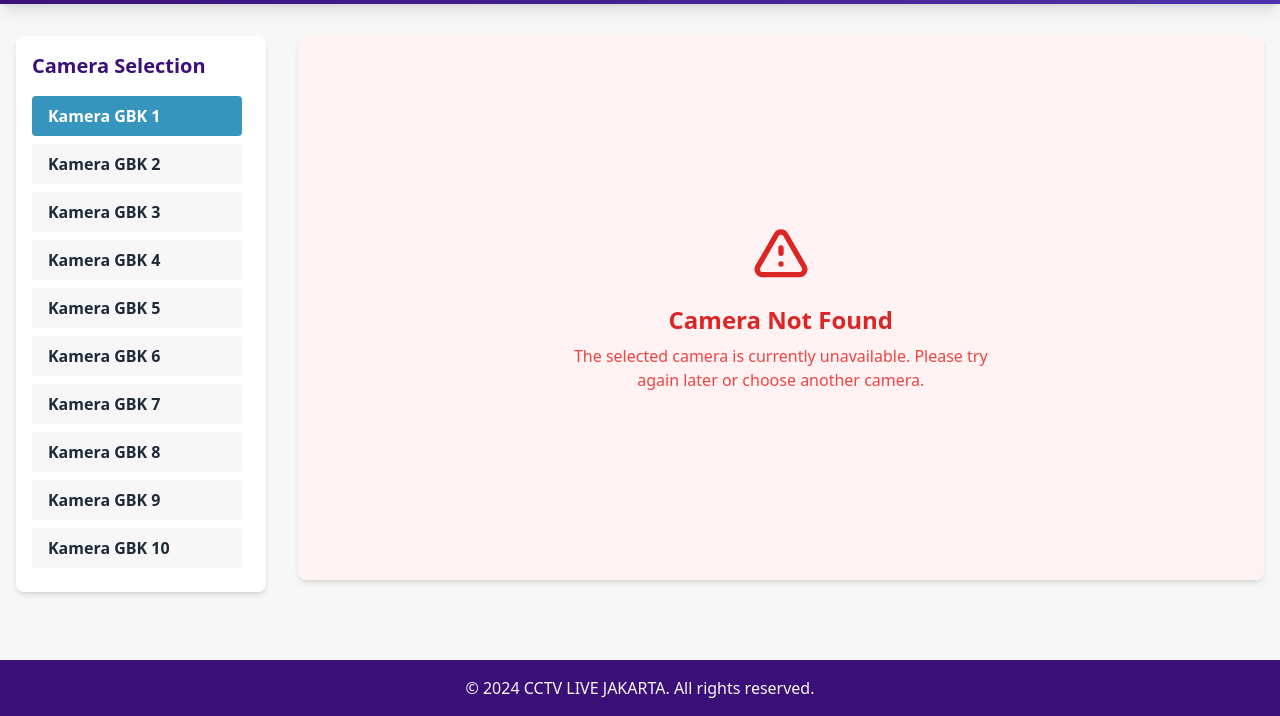
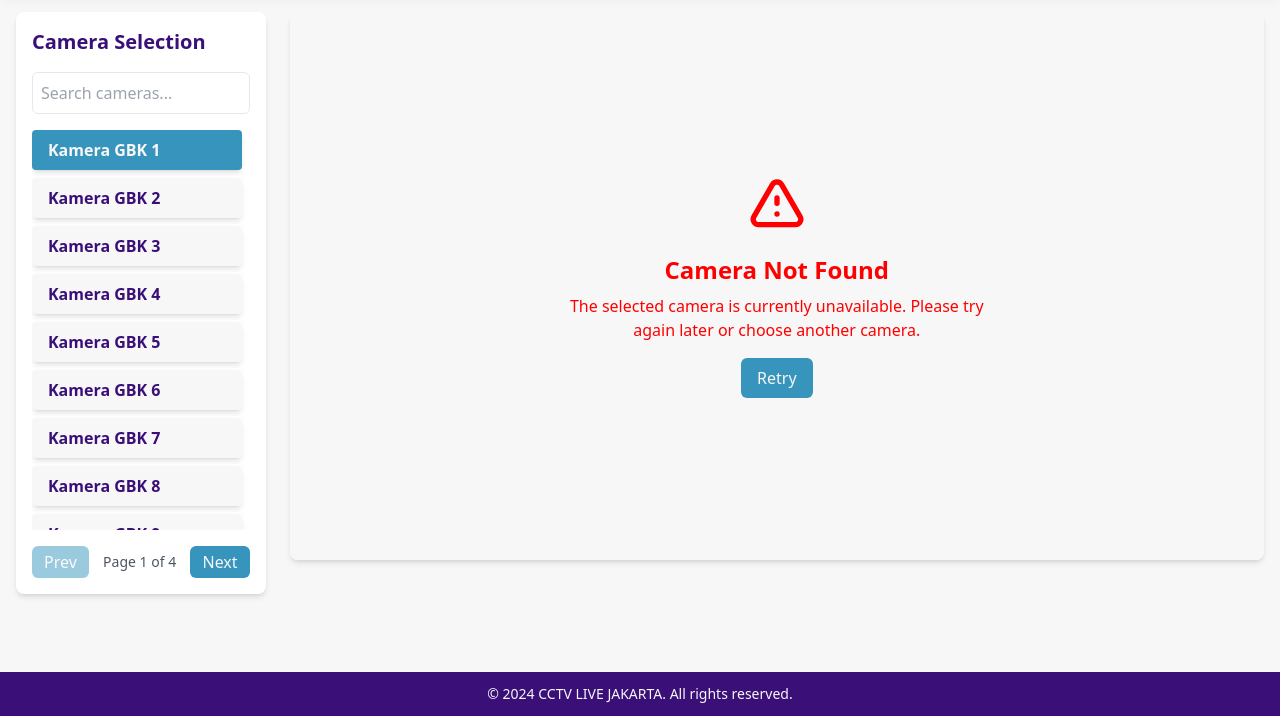
Before and after one commit to RehanDias/s0urce, a plain HTML site: page cctv.html in a window 1280 px wide. Shown: the part 84-800 px from the top of the page. Drawn offline with nearby package versions, Linux system fonts and the light colour scheme; no server answers.

Commit message:
Update cctv.html

```diff
--- a/cctv.html
+++ b/cctv.html
@@ -1,6 +1,5 @@
 <!DOCTYPE html>
 <html lang="en" class="h-full">
-
 <head>
     <meta charset="UTF-8">
     <meta name="viewport" content="width=device-width, initial-scale=1.0">
@@ -15,6 +14,7 @@
                         secondary: '#4E31AA',
                         tertiary: '#3795BD',
                         light: '#F7F7F8',
+                        error: '#FF0000',
                     }
                 }
             },
@@ -47,17 +47,28 @@
 
 <body class="bg-light min-h-full font-sans text-gray-800 flex flex-col">
     <header class="bg-gradient-to-r from-primary to-secondary text-light shadow-lg">
-        <div class="container mx-auto px-4 py-6">
-            <h1 class="text-3xl md:text-4xl font-bold text-center">CCTV LIVE JAKARTA</h1>
+        <div class="container mx-auto px-4 py-4 flex justify-between items-center">
+            <h1 class="text-2xl sm:text-3xl md:text-4xl font-bold">CCTV LIVE JAKARTA</h1>
+            <button id="sidebar-toggle" class="lg:hidden text-light focus:outline-none bg-tertiary hover:bg-secondary transition duration-300 ease-in-out px-3 py-2 rounded-md">
+                <svg class="w-6 h-6" fill="none" stroke="currentColor" viewBox="0 0 24 24" xmlns="http://www.w3.org/2000/svg">
+                    <path stroke-linecap="round" stroke-linejoin="round" stroke-width="2" d="M4 6h16M4 12h16m-7 6h7"></path>
+                </svg>
+            </button>
         </div>
     </header>
 
-    <main class="flex-grow container mx-auto px-4 py-8 flex flex-col lg:flex-row gap-8">
-        <aside class="lg:w-1/4 xl:w-1/5">
-            <div class="bg-white rounded-lg shadow-md p-4">
+    <main class="flex-grow container mx-auto px-4 py-6 flex flex-col lg:flex-row gap-6">
+        <aside id="sidebar" class="lg:w-1/4 xl:w-1/5 hidden lg:block">
+            <div class="bg-white rounded-lg shadow-md p-4 sticky top-6">
                 <h2 class="text-xl font-semibold mb-4 text-primary">Camera Selection</h2>
-                <div id="camera-buttons" class="grid grid-cols-1 sm:grid-cols-2 lg:grid-cols-1 gap-2 max-h-[60vh] overflow-y-auto pr-2 scrollbar-thin scrollbar-webkit">
+                <input type="text" id="search-bar" placeholder="Search cameras..." class="w-full p-2 mb-4 border rounded-md focus:outline-none focus:ring-2 focus:ring-tertiary">
+                <div id="camera-buttons" class="grid grid-cols-1 gap-2 max-h-[50vh] overflow-y-auto pr-2 scrollbar-thin scrollbar-webkit">
                     <!-- Camera buttons will be dynamically inserted here -->
+                </div>
+                <div class="mt-4 flex justify-between items-center">
+                    <button id="prev-page" class="px-3 py-1 bg-tertiary text-light rounded-md hover:bg-secondary transition duration-300 ease-in-out disabled:opacity-50 disabled:cursor-not-allowed">Prev</button>
+                    <span id="page-info" class="text-sm text-gray-600">Page 1 of 1</span>
+                    <button id="next-page" class="px-3 py-1 bg-tertiary text-light rounded-md hover:bg-secondary transition duration-300 ease-in-out disabled:opacity-50 disabled:cursor-not-allowed">Next</button>
                 </div>
             </div>
         </aside>
@@ -66,26 +77,28 @@
             <div class="bg-white rounded-lg shadow-md overflow-hidden">
                 <div id="camera-container" class="relative w-full aspect-video">
                     <!-- iframe will be created dynamically here -->
-                    <div id="loading" class="absolute inset-0 flex items-center justify-center bg-light">
+                    <div id="loading" class="absolute inset-0 flex flex-col items-center justify-center bg-light">
                         <svg class="w-12 h-12 text-tertiary animate-spin" xmlns="http://www.w3.org/2000/svg" fill="none" viewBox="0 0 24 24">
                             <circle class="opacity-25" cx="12" cy="12" r="10" stroke="currentColor" stroke-width="4"></circle>
                             <path class="opacity-75" fill="currentColor" d="M4 12a8 8 0 018-8V0C5.373 0 0 5.373 0 12h4zm2 5.291A7.962 7.962 0 014 12H0c0 3.042 1.135 5.824 3 7.938l3-2.647z"></path>
                         </svg>
+                        <p class="mt-2 text-tertiary">Loading...</p>
                     </div>
-                    <div id="not-found" class="hidden absolute inset-0 flex flex-col items-center justify-center bg-red-50 text-red-600">
+                    <div id="not-found" class="hidden absolute inset-0 flex flex-col items-center justify-center bg-light text-error">
                         <svg xmlns="http://www.w3.org/2000/svg" class="h-16 w-16 mb-4" fill="none" viewBox="0 0 24 24" stroke="currentColor">
                             <path stroke-linecap="round" stroke-linejoin="round" stroke-width="2" d="M12 9v2m0 4h.01m-6.938 4h13.856c1.54 0 2.502-1.667 1.732-3L13.732 4c-.77-1.333-2.694-1.333-3.464 0L3.34 16c-.77 1.333.192 3 1.732 3z" />
                         </svg>
                         <h2 class="text-2xl font-bold mb-2">Camera Not Found</h2>
-                        <p class="text-center text-red-500 max-w-md">The selected camera is currently unavailable. Please try again later or choose another camera.</p>
+                        <p class="text-center text-error max-w-md mb-4">The selected camera is currently unavailable. Please try again later or choose another camera.</p>
+                        <button id="retry-button" class="px-4 py-2 bg-tertiary text-light rounded-md hover:bg-secondary transition duration-300 ease-in-out">Retry</button>
                     </div>
                 </div>
             </div>
         </section>
     </main>
 
-    <footer class="bg-primary text-light mt-auto">
-        <div class="container mx-auto px-4 py-4 text-center">
+    <footer class="bg-primary text-light mt-6">
+        <div class="container mx-auto px-4 py-3 text-center text-sm">
             <p>&copy; 2024 CCTV LIVE JAKARTA. All rights reserved.</p>
         </div>
     </footer>
@@ -135,17 +148,45 @@
             const cameraContainer = document.getElementById("camera-container");
             const notFoundDiv = document.getElementById("not-found");
             const loadingDiv = document.getElementById("loading");
+            const searchBar = document.getElementById("search-bar");
+            const sidebarToggle = document.getElementById("sidebar-toggle");
+            const sidebar = document.getElementById("sidebar");
+            const prevPageBtn = document.getElementById("prev-page");
+            const nextPageBtn = document.getElementById("next-page");
+            const pageInfo = document.getElementById("page-info");
+            const retryButton = document.getElementById("retry-button");
 
-            cameras.forEach((camera, index) => {
+            let currentPage = 1;
+            const itemsPerPage = 10;
+            let filteredCameras = [...cameras];
+
+            function updatePageInfo() {
+                const totalPages = Math.ceil(filteredCameras.length / itemsPerPage);
+                pageInfo.textContent = `Page ${currentPage} of ${totalPages}`;
+                prevPageBtn.disabled = currentPage === 1;
+                nextPageBtn.disabled = currentPage === totalPages;
+            }
+
+            function renderCameraButtons() {
+                cameraButtons.innerHTML = '';
+                const start = (currentPage - 1) * itemsPerPage;
+                const end = start + itemsPerPage;
+                const pageItems = filteredCameras.slice(start, end);
+
+                pageItems.forEach((camera, index) => {
                     const button = document.createElement("button");
-                button.className = "camera-button w-full text-left bg-light hover:bg-tertiary hover:text-white text-gray-800 font-semibold py-2 px-4 rounded transition duration-300 ease-in-out";
+                    button.className = "camera-button w-full text-left bg-light hover:bg-tertiary hover:text-light text-primary font-semibold py-2 px-4 rounded transition duration-300 ease-in-out shadow-md focus:outline-none focus:ring-2 focus:ring-tertiary";
                     button.textContent = camera.title;
-                button.addEventListener("click", () => selectCamera(index));
+                    button.setAttribute('aria-label', `Select ${camera.title}`);
+                    button.addEventListener("click", () => selectCamera(start + index));
                     cameraButtons.appendChild(button);
                 });
 
+                updatePageInfo();
+            }
+
             function selectCamera(index) {
-                const camera = cameras[index];
+                const camera = filteredCameras[index];
                 const statusUrl = camera.url.replace('embed.html', 'status.json');
 
                 const existingIframe = cameraContainer.querySelector('iframe');
@@ -169,6 +210,7 @@
                             iframe.allowFullscreen = true;
                             iframe.loading = "lazy";
                             iframe.src = camera.url;
+                            iframe.title = camera.title;
 
                             iframe.onload = () => {
                                 loadingDiv.classList.add("hidden");
@@ -186,18 +228,71 @@
                     });
 
                 document.querySelectorAll(".camera-button").forEach((btn, idx) => {
-                    btn.classList.toggle("bg-tertiary", idx === index);
-                    btn.classList.toggle("text-white", idx === index);
-                    btn.classList.toggle("bg-light", idx !== index);
-                    btn.classList.toggle("text-gray-800", idx !== index);
+                    btn.classList.toggle("bg-tertiary", idx === index % itemsPerPage);
+                    btn.classList.toggle("text-light", idx === index % itemsPerPage);
+                    btn.classList.toggle("bg-light", idx !== index % itemsPerPage);
+                    btn.classList.toggle("text-primary", idx !== index % itemsPerPage);
                 });
             }
 
+            searchBar.addEventListener('input', (e) => {
+                const searchTerm = e.target.value.toLowerCase();
+                filteredCameras = cameras.filter(camera =>
+                    camera.title.toLowerCase().includes(searchTerm)
+                );
+                currentPage = 1;
+                renderCameraButtons();
+            });
+
+            sidebarToggle.addEventListener('click', () => {
+                sidebar.classList.toggle('hidden');
+            });
+
+            prevPageBtn.addEventListener('click', () => {
+                if (currentPage > 1) {
+                    currentPage--;
+                    renderCameraButtons();
+                }
+            });
+
+            nextPageBtn.addEventListener('click', () => {
+                if (currentPage < Math.ceil(filteredCameras.length / itemsPerPage)) {
+                    currentPage++;
+                    renderCameraButtons();
+                }
+            });
+
+            retryButton.addEventListener('click', () => {
+                const activeButtonIndex = Array.from(document.querySelectorAll('.camera-button'))
+                    .findIndex(btn => btn.classList.contains('bg-tertiary'));
+                if (activeButtonIndex !== -1) {
+                    selectCamera(activeButtonIndex);
+                }
+            });
+
+            // Initialize
+            renderCameraButtons();
             if (cameras.length > 0) {
                 selectCamera(0);
             }
+
+            // Keyboard navigation
+            document.addEventListener('keydown', (e) => {
+                if (e.key === 'ArrowUp' || e.key === 'ArrowDown') {
+                    e.preventDefault();
+                    const buttons = document.querySelectorAll('.camera-button');
+                    const activeIndex = Array.from(buttons).findIndex(btn => btn.classList.contains('bg-tertiary'));
+                    let newIndex;
+                    if (e.key === 'ArrowUp') {
+                        newIndex = (activeIndex - 1 + buttons.length) % buttons.length;
+                    } else {
+                        newIndex = (activeIndex + 1) % buttons.length;
+                    }
+                    buttons[newIndex].focus();
+                    selectCamera((currentPage - 1) * itemsPerPage + newIndex);
+                }
+            });
         });
     </script>
 </body>
-
 </html>
```
Lines whose indentation alone changed are shown as unchanged.
